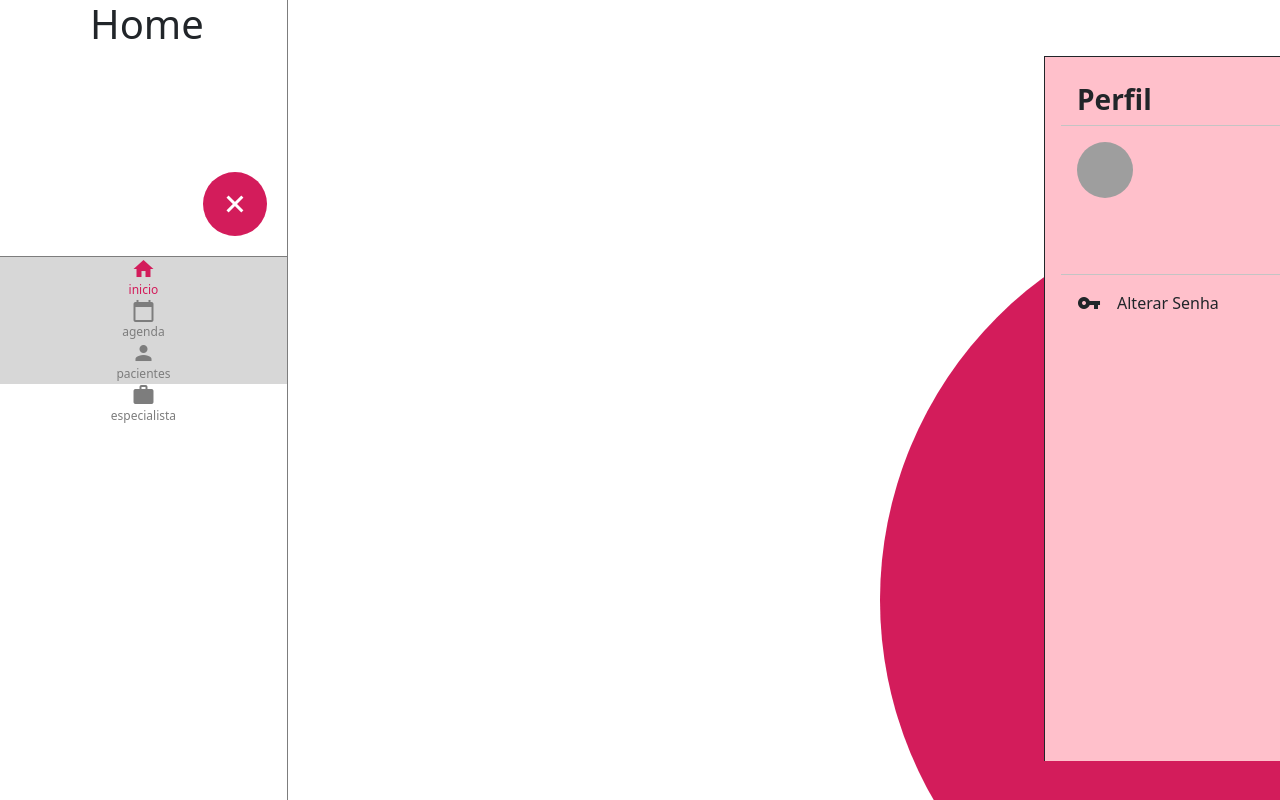
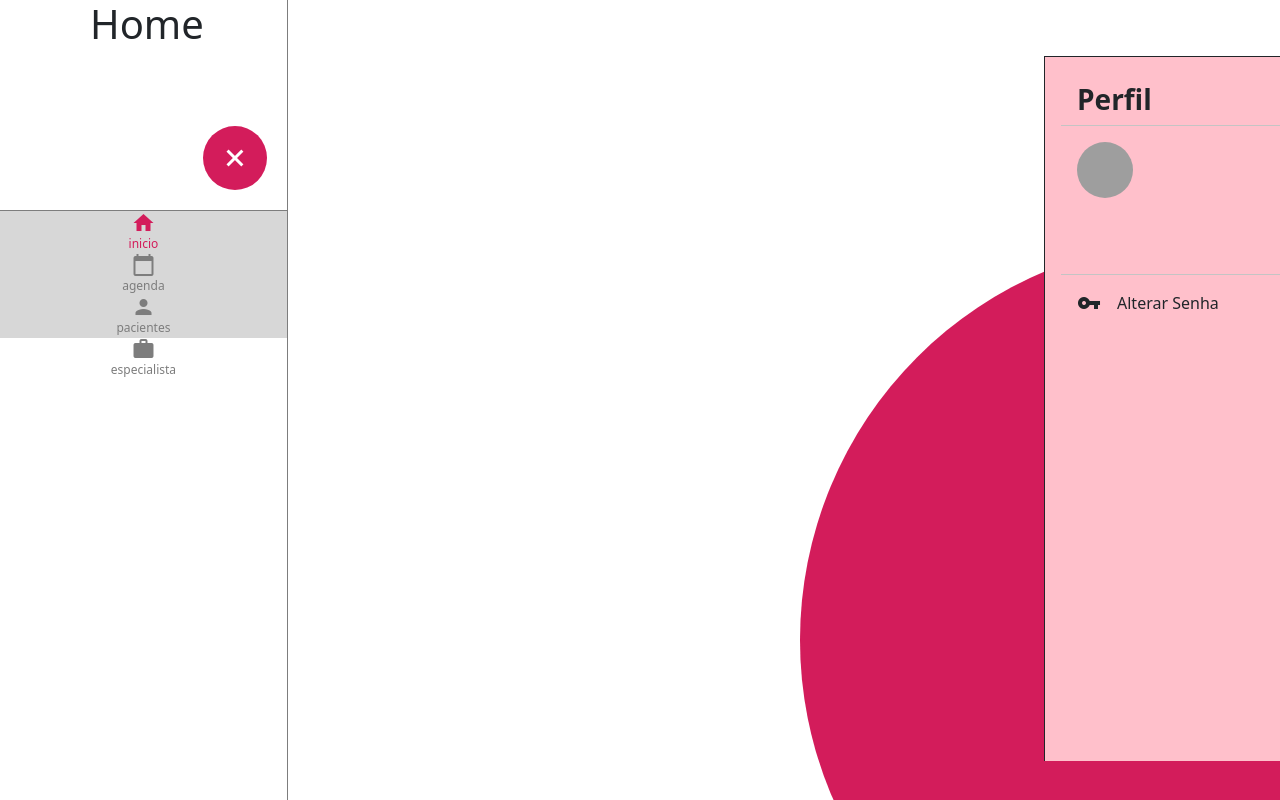
Before and after one commit to Afya-Labs-g5t2/client, a React (Create React App) app: page / in a window 1280 px wide. Both pictures are taken after a click on the link "add". Built offline with nearby package versions, Linux system fonts and the light colour scheme; grey boxes are pictures that could not be loaded.

Commit message:
Change novo agendamento do inside menu button

```diff
--- a/src/components/Menu/index.tsx
+++ b/src/components/Menu/index.tsx
@@ -1,10 +1,12 @@
 import { DivComponent } from './styles'
 import { Link } from 'react-router-dom'
 import { useState } from 'react'
+import ModalAgendamento from '../../components/ModalAgendamento'
 
 function Menu() {
 
   const [rotateIcon, setRotateIcon] = useState(false)
+  const [showModal, setShowModal] = useState(false)
 
   function handleClick() {
     setRotateIcon(!rotateIcon)
@@ -12,13 +14,14 @@ function Menu() {
 
   return(
     <DivComponent>
+      <ModalAgendamento showModal={showModal} setShowModal={setShowModal}/>
       <div className="bottom-section-wrapper">
         <div className="create-options-container">
           <div className={`options-wrapper`}>
             <div className={`options-background ${rotateIcon && 'show-options-background'}`}></div>
             <ul className={`options ${rotateIcon && 'show-menu'}`}>
               <li className="items">
-                <Link to={`/`} className="item-btn">
+                <Link to={`#`} className="item-btn" onClick={() => setShowModal(!showModal)}>
                   <span className={`material-icons`}>note_add</span>
                   <span>Novo agendamento</span>
                 </Link>
@@ -30,15 +33,12 @@ function Menu() {
                 </Link>
               </li>
               <li className="items">
-                <Link to={`/paciente`} className="item-btn">
-                  <span className={`material-icons`}>home</span>
-                  <span>paciente</span>
-                </Link>
-              </li>
-              <li className="items">
-                <Link to={`/especialista`} className="item-btn">
-                  <span className={`material-icons`}>home</span>
-                  <span>especialista</span>
+                <Link to={`/especialistas/novo`} className="item-btn">
+                  <div className="wrapper-icons">
+                    <span className={`material-icons plus-incrementation`}>add</span>
+                    <span className={`material-icons`}>work</span>
+                  </div>
+                  <span>Novo especialista</span>
                 </Link>
               </li>
             </ul>
--- a/src/components/Menu/styles.ts
+++ b/src/components/Menu/styles.ts
@@ -86,6 +86,21 @@ export const DivComponent = styled.div`
                             color: white;
                         }
 
+                        .wrapper-icons {
+                            position: relative;
+                            transform: scale(.95);
+
+                            .plus-incrementation {
+                                display: flex;
+                                position: absolute;
+                                transform: scale(.7);
+                                color: white;
+                                left: -12px;
+                                top: -12px;
+                                font-weight: 700;
+                            }
+                        }
+
                         a > span:last-child {
                             margin-left: 9px;
                         }
@@ -123,7 +138,7 @@ export const DivComponent = styled.div`
                 height: 150vw;
                 max-width: 800px;
                 max-height: 800px;
-                transform: translate(50%,25%);
+                transform: translate(40%,30%);
             }
 
 
--- a/src/services/api.ts
+++ b/src/services/api.ts
@@ -3,6 +3,7 @@ import axios from 'axios';
 export const api = axios.create({
   // baseURL: 'https://super-simple-message-board.herokuapp.com/'
   baseURL: 'https://desafio-afya.herokuapp.com/'
+  // baseURL: 'https://g5t2-api.herokuapp.com/'
 })
 
 export const findCep = axios.create({
--- a/src/views/pages/Agenda/index.tsx
+++ b/src/views/pages/Agenda/index.tsx
@@ -13,11 +13,11 @@ const Agenda: React.FC = () => {
     return (
         <DivComponent >
         <div className="agenda-container">
-            {showModal ?
+            {/* {showModal ?
             <ModalAgendamento showModal={showModal} setShowModal={setShowModal} />
             :
             null
-            }
+            } */}
             <div className="top">
                 <NavBar />
             </div>
```
